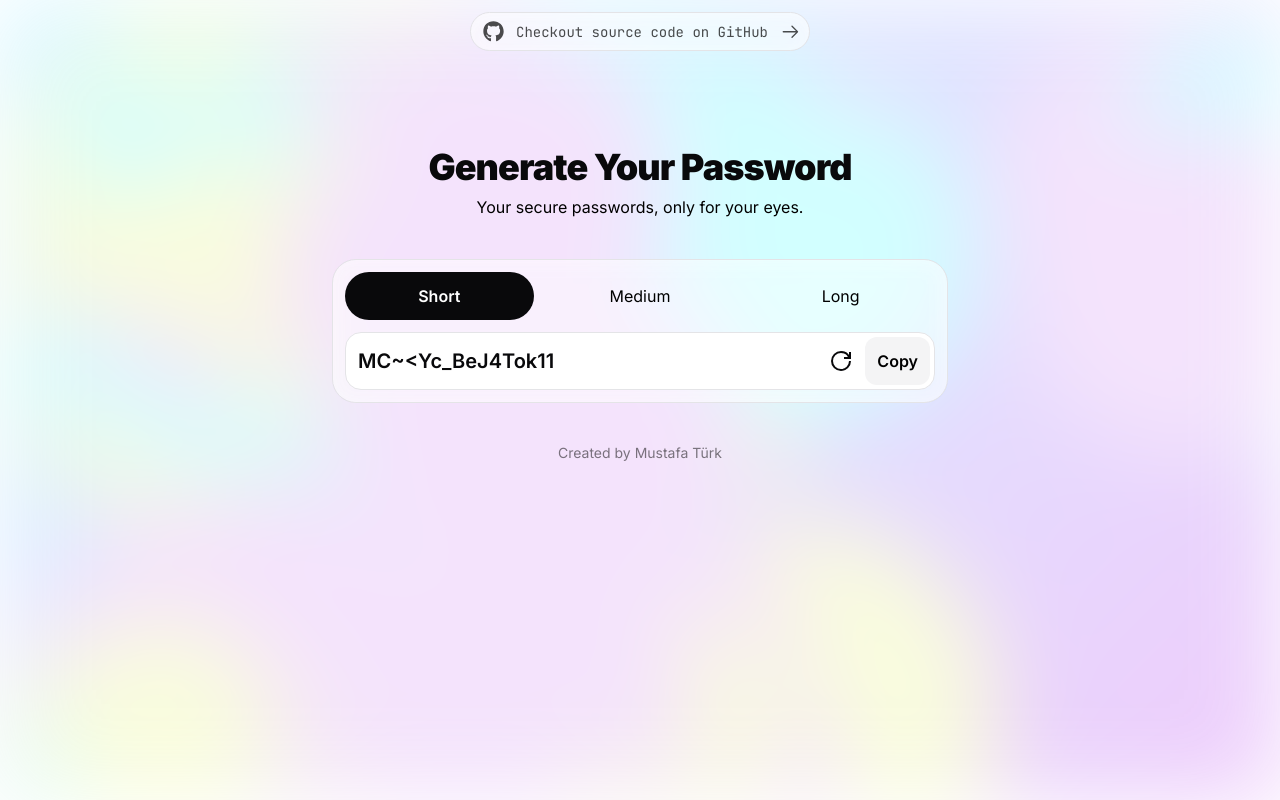
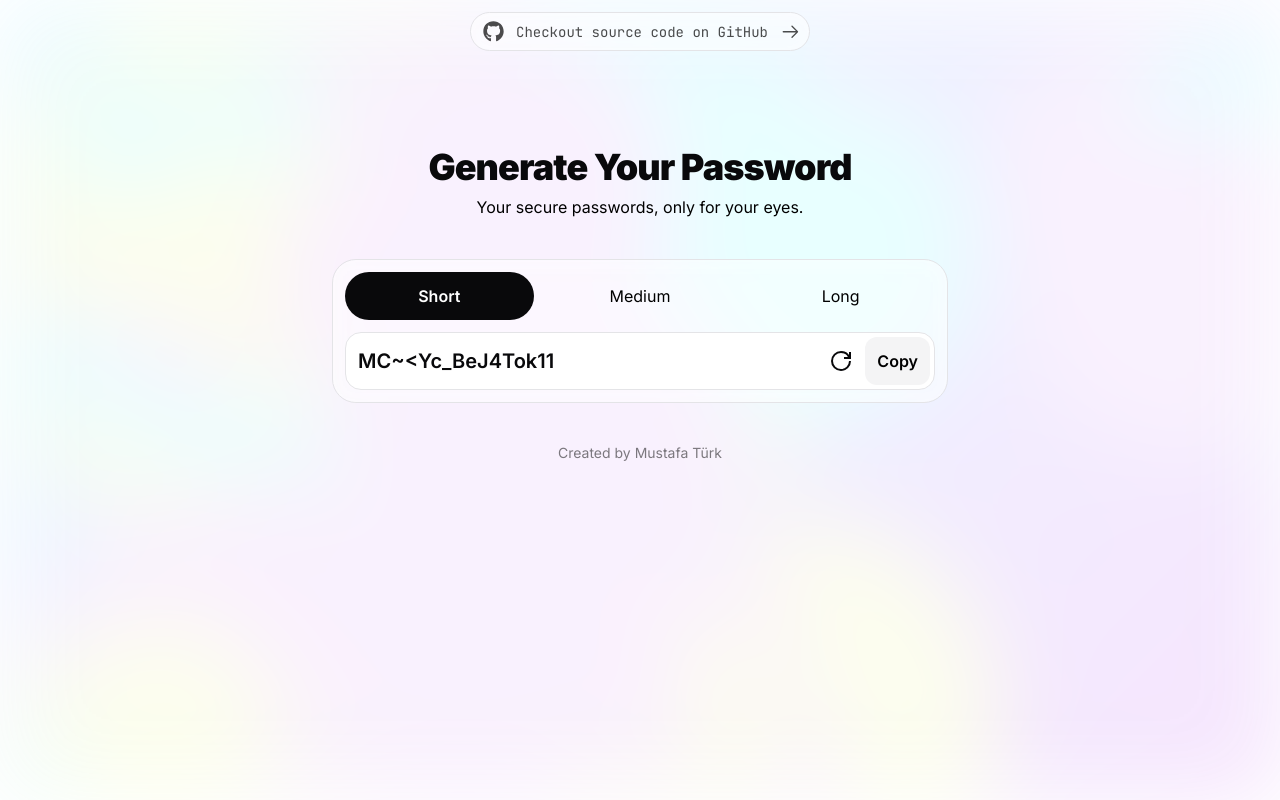
Before and after one commit to mustafa-turk/secret, a Next.js app: page / in a window 1280 px wide. Built offline with nearby package versions, Linux system fonts and the light colour scheme.

Commit message:
update site design

```diff
--- a/src/styles/animation.css
+++ b/src/styles/animation.css
@@ -24,7 +24,7 @@ canvas {
   filter: blur(46px) saturate(1.2);
   position: absolute;
   z-index: -1;
-  opacity: 0.2;
+  opacity: 0.1;
 }
 
 .generator {
```
